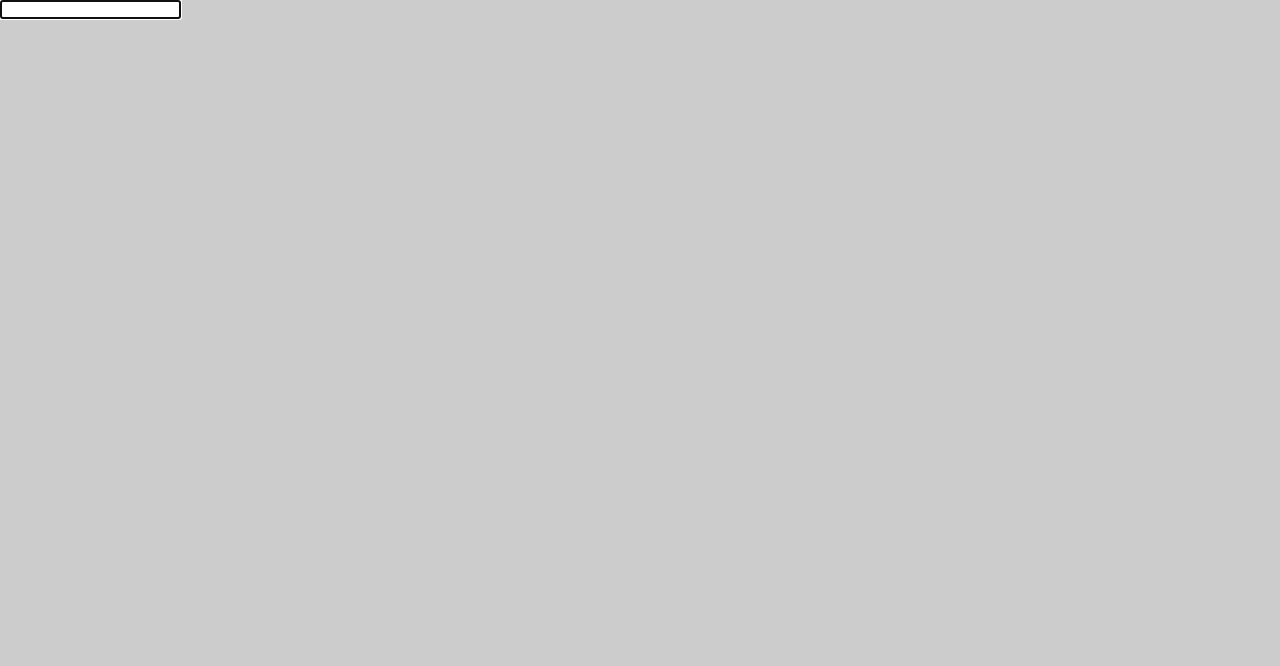
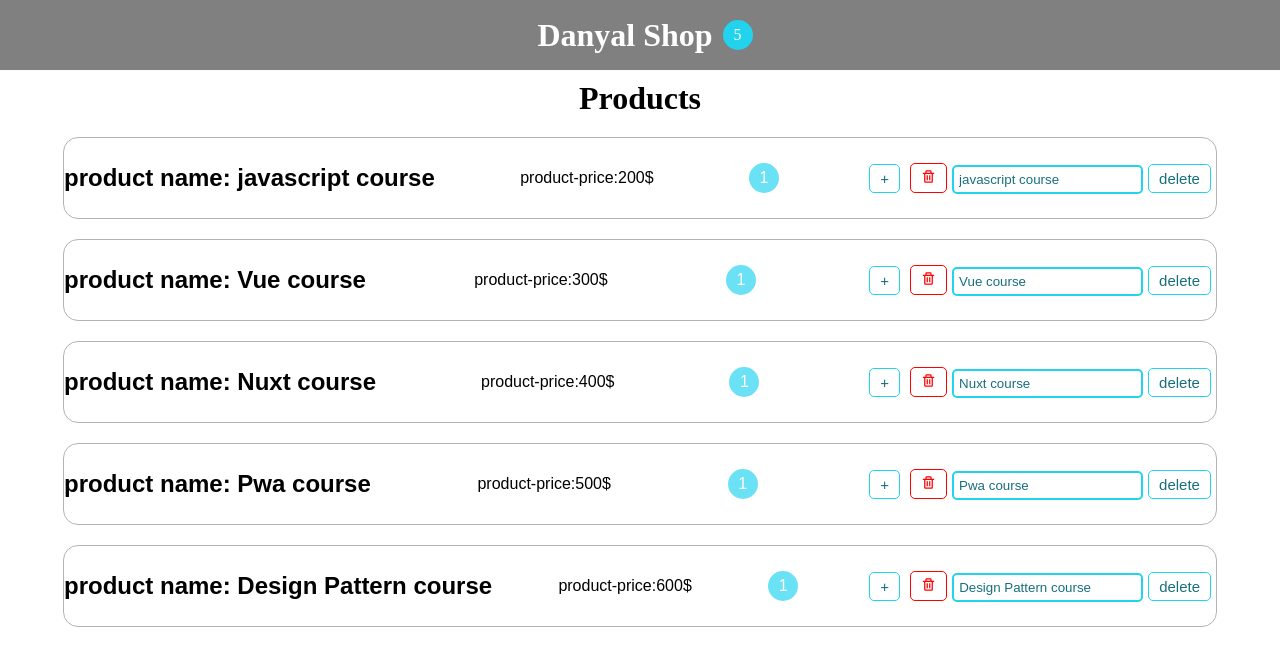
Before and after one commit to danyalbani240/learning-react, a React (Create React App) app: page / in a window 1280 px wide. Shown: the top 666 px of the page. Built offline with nearby package versions, Linux system fonts and the light colour scheme.

Commit message:
going back

```diff
--- a/src/Ref.js
+++ /dev/null
@@ -1,15 +0,0 @@
-import React, { Component, createRef } from "react";
-class Ref extends Component {
-	constructor() {
-		super();
-		this.inputRef = createRef();
-	}
-	componentDidMount() {
-		this.inputRef.current.focus();
-	}
-	render() {
-		return <input type="text" ref={this.inputRef} />;
-	}
-}
-
-export default Ref;
--- a/src/index.js
+++ b/src/index.js
@@ -1,5 +1,5 @@
 import reactDom from "react-dom";
 import App from "./App";
-import Ref from "./Ref";
+
 import "./index.css";
-reactDom.render(<Ref />, document.querySelector("#root"));
+reactDom.render(<App />, document.querySelector("#root"));
```
